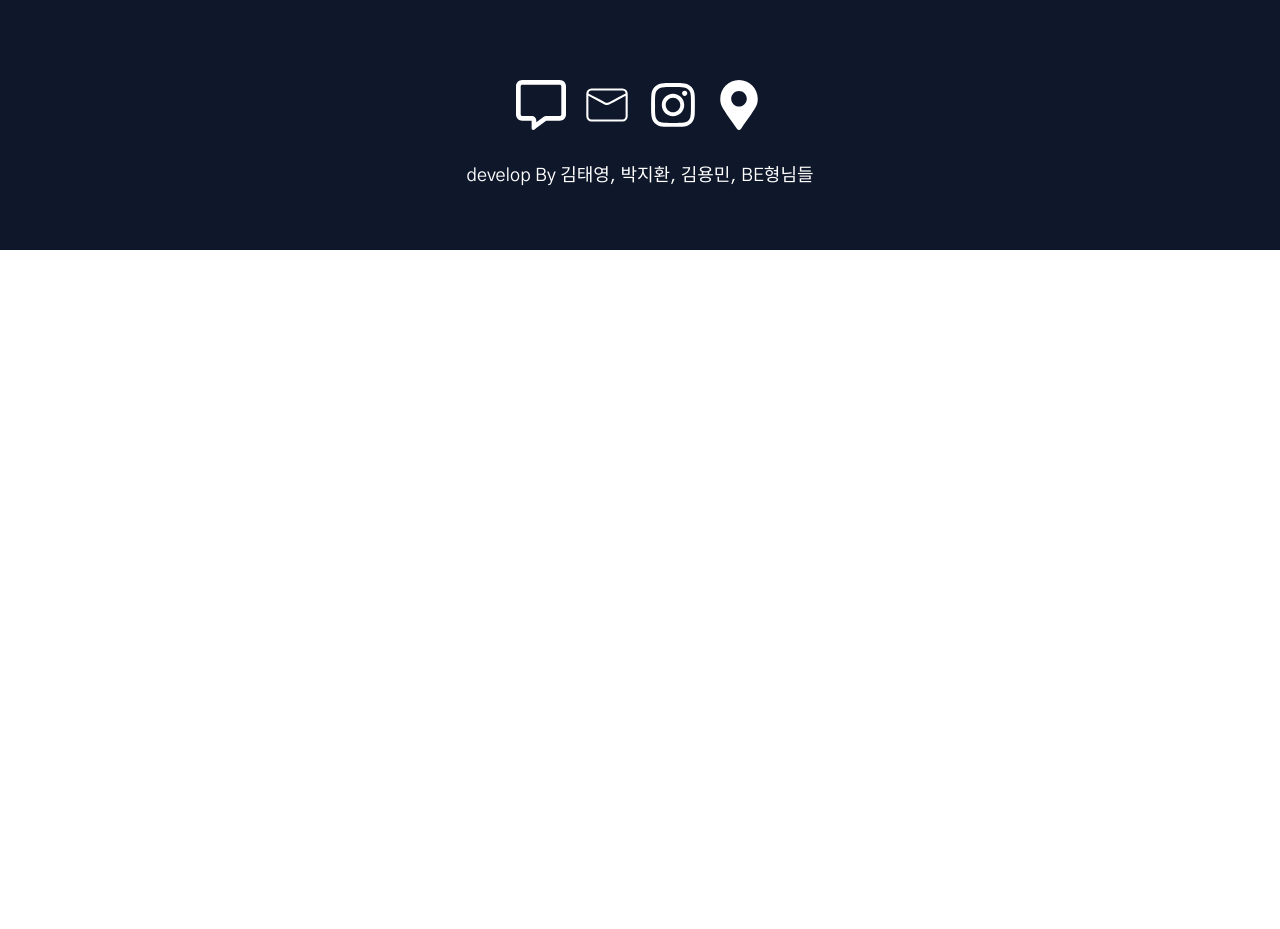
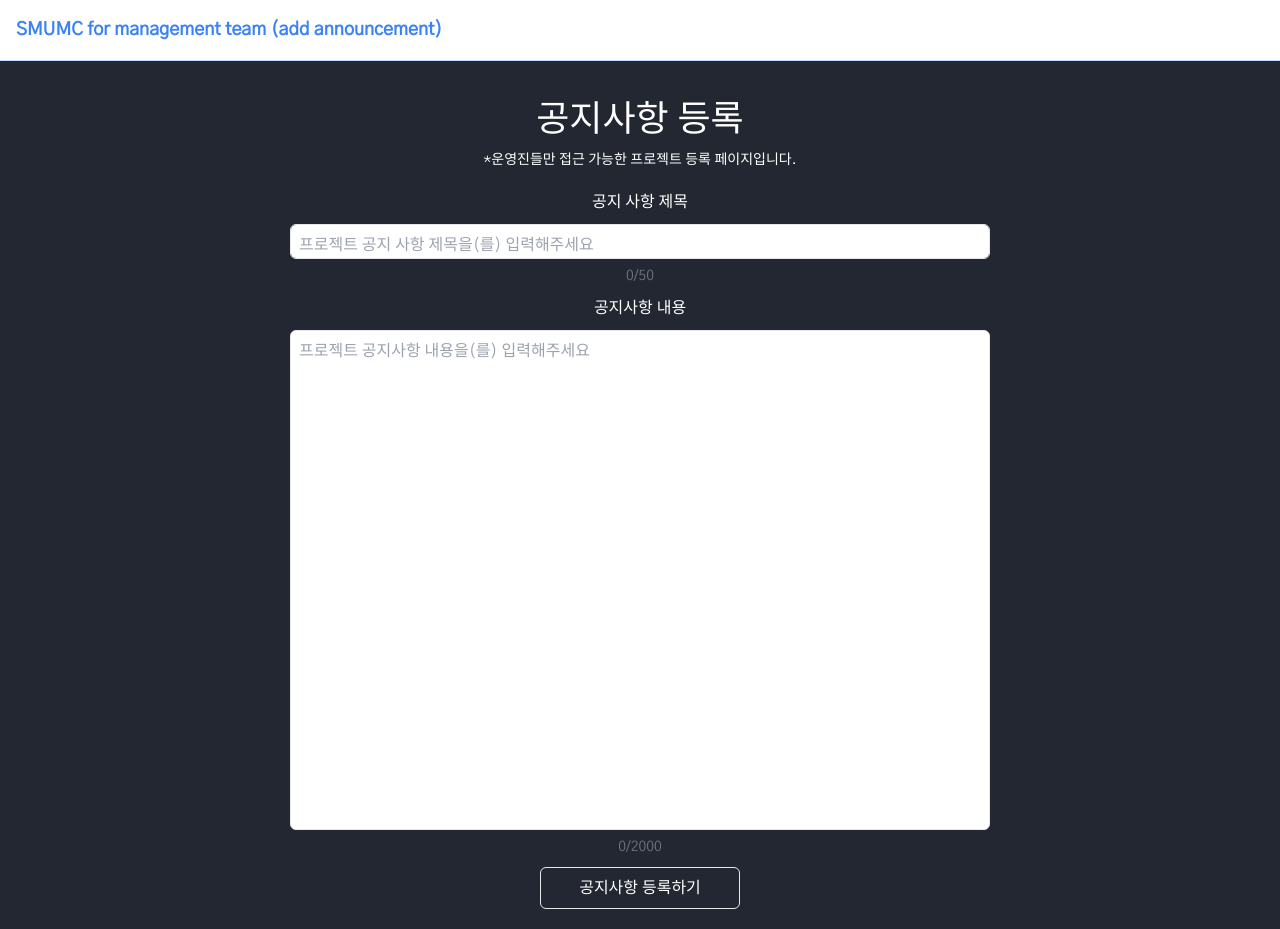
Before and after one commit to SMUING-D/FE-React2, a React (Vite) app in the folder smuing/: page /announce/add in a window 1280 px wide. Before the commit the page ends 800 px from the top, so only its background shows below. Built offline with nearby package versions, Linux system fonts and the light colour scheme.

Commit message:
프로젝트 등록, 공지사항 등록, 로그인 input

```diff
--- a/smuing/src/App.tsx
+++ b/smuing/src/App.tsx
@@ -3,6 +3,7 @@ import { Route, Routes } from 'react-router-dom'
 import './App.css'
 import Footer from './components/footer/Footer'
 import Navbar from './components/navbar/Navbar'
+import AddAnnounce from './pages/AddAnnounce'
 import AddProjectPage from './pages/AddProject'
 import FormPage from './pages/FormPage'
 import LoginPage from './pages/LoginPage'
@@ -18,7 +19,9 @@ function App() {
   return (
     <>
       {/* 특정 경로에서는 Navbar를 렌더링하지 않음 */}
-      {currentPath !== '/login' && currentPath !== '/projects/add' ? <Navbar /> : null}
+      {currentPath !== '/login' && currentPath !== '/projects/add' && currentPath !== '/announce/add' ? (
+        <Navbar />
+      ) : null}
 
       <Routes>
         <Route path="/" element={<MainPage />} />
@@ -27,12 +30,15 @@ function App() {
         <Route path="/members/:id" element={<MemberDetail />} />
         <Route path="/projects" element={<ProjectsPage />} />
         <Route path="/projects/add" element={<AddProjectPage />} />
+        <Route path="/announce/add" element={<AddAnnounce />} />
         <Route path="/login" element={<LoginPage />} />
         <Route path="/Form" element={<FormPage />} />
       </Routes>
 
       {/* 이것도 마찬가지로 특정경로에서는 푸터 없음 */}
-      {currentPath !== '/login' && currentPath !== '/projects/add' ? <Footer /> : null}
+      {currentPath !== '/login' && currentPath !== '/projects/add' && currentPath !== '/announce/add' ? (
+        <Footer />
+      ) : null}
     </>
     // <div className="">
     //   <ProjectsPage />
--- /dev/null
+++ b/smuing/src/constants/ADD_ANNOUNCE.ts
@@ -0,0 +1,14 @@
+export const titleText: { value: string; text: string; height: string; max: string }[] = [
+  {
+    value: 'announcetitle',
+    text: '공지 사항 제목',
+    height: '35',
+    max: '50',
+  },
+  {
+    value: 'body',
+    text: '공지사항 내용',
+    height: '500',
+    max: '2000',
+  },
+]
--- a/smuing/src/constants/ADD_PROJECT.ts
+++ b/smuing/src/constants/ADD_PROJECT.ts
@@ -1,20 +1,24 @@
-export const titleText: { text: string; height: string; max: string }[] = [
+export const titleText: { value: string; text: string; height: string; max: string }[] = [
   {
+    value: 'projecttitle',
     text: '프로젝트 이름',
     height: '35',
     max: '50',
   },
   {
+    value: 'stack',
     text: '프로젝트 기술 스택',
     height: '70',
     max: '150',
   },
   {
+    value: 'body',
     text: '프로젝트 내용',
     height: '300',
     max: '1500',
   },
   {
+    value: 'github',
     text: 'github url',
     height: '35',
     max: '100',
--- /dev/null
+++ b/smuing/src/pages/AddAnnounce.tsx
@@ -0,0 +1,64 @@
+import { useState } from 'react'
+
+import LoginNav from '../components/login/LoginNav'
+import TextArea from '../components/textarea/TextArea'
+import { titleText } from '../constants/ADD_ANNOUNCE'
+
+// import { AddAnnounce } from '../../types/types'
+
+const AddAnnounce = () => {
+  const [formData, setFormData] = useState<{ [key: string]: string }>({})
+
+  const getWindowWidth = () => window.innerWidth
+
+  const handleTextChange = (newValue: string, textTitle: string) => {
+    setFormData((prevFormData) => ({
+      ...prevFormData,
+      [`${textTitle.toLowerCase().replace(' ', '')}`]: newValue,
+    }))
+  }
+
+  const handleAnnounceAdd = () => {
+    console.log('공지사항 등록')
+    console.log('공지사항 정보:', formData)
+  }
+
+  return (
+    <div className="bg-rgb-35-39-49">
+      <LoginNav title="SMUMC for management team (add announcement)" />
+      <div className="w-full h-full min-h-screen">
+        <div className="text-center pt-[80px]">
+          <p className="text-white text-4xl pb-[10px] sm: mt-[20px]">공지사항 등록</p>
+          <p className="text-white text-sm">*운영진들만 접근 가능한 프로젝트 등록 페이지입니다.</p>
+        </div>
+
+        <div className="text-center pt-4 sm:pt-[10px]">
+          {titleText.map((title, index) => (
+            <TextArea
+              key={index}
+              value={formData[title.value] || ''}
+              onChange={(newValue) => handleTextChange(newValue, title.value)}
+              placeholder={`프로젝트 ${title.text}을(를) 입력해주세요`}
+              width={getWindowWidth() < 768 ? 'auto' : '700'}
+              height={title.height}
+              maxChars={title.max}
+              textTitle={title.text}
+            />
+          ))}
+        </div>
+
+        <div className="text-center pb-[20px]">
+          <button
+            type="button"
+            className="sm:w-[200px] mt-4 sm:mt-[10px] py-2 border rounded-md focus:outline-none focus:border-blue-500 text-white"
+            onClick={handleAnnounceAdd}
+          >
+            공지사항 등록하기
+          </button>
+        </div>
+      </div>
+    </div>
+  )
+}
+
+export default AddAnnounce
--- a/smuing/src/pages/AddProject.tsx
+++ b/smuing/src/pages/AddProject.tsx
@@ -1,4 +1,4 @@
-import { ChangeEvent, useState } from 'react'
+import React, { ChangeEvent, useState } from 'react'
 
 import LoginNav from '../components/login/LoginNav'
 import TextArea from '../components/textarea/TextArea'
@@ -9,17 +9,10 @@ const AddProjectPage = () => {
   const [text, setText] = useState('')
   const [formData, setFormData] = useState<AddProject>({
     people: [],
-    projectTitle: '',
-    projectTechStack: '',
-    projectContent: '',
-    githubUrl: '',
   })
   const [isDropdownOpen, setIsDropdownOpen] = useState(false)
 
   const colaboratorData = [
-    { id: 1, part: 'web', name: '김태영' },
-    { id: 2, part: 'server', name: '임재영' },
-    { id: 3, part: 'design', name: '디자이너' },
     { id: 1, part: 'web', name: '김태영' },
     { id: 2, part: 'server', name: '임재영' },
     { id: 3, part: 'design', name: '디자이너' },
@@ -63,15 +56,15 @@ const AddProjectPage = () => {
   const getWindowWidth = () => window.innerWidth
 
   return (
-    <>
-      <LoginNav title="SMUMC for management team" />
-      <div className="bg-rgb-35-39-49 h-full w-full">
+    <div className="bg-rgb-35-39-49">
+      <LoginNav title="SMUMC for management team (add project)" />
+      <div className="h-full w-full min-h-screen">
         <div className="text-center pt-[80px]">
           <p className="text-white text-4xl pb-[10px]">프로젝트 등록</p>
           <p className="text-white text-sm">*운영진들만 접근 가능한 프로젝트 등록 페이지입니다.</p>
         </div>
 
-        <div className="mx-4 sm:mx-[30%]">
+        <div className="flex flex-col items-center mt-[20px]">
           <div className="w-full sm:w-[200px]">
             <button
               type="button"
@@ -81,7 +74,7 @@ const AddProjectPage = () => {
               인원 선택하기
             </button>
             {isDropdownOpen && (
-              <div className="fixed">
+              <div className="">
                 <select
                   value={formData.people}
                   onChange={handleColaborator}
@@ -115,12 +108,13 @@ const AddProjectPage = () => {
             </ul>
           </div>
         </div>
+
         <div className="text-center pt-4 sm:pt-[10px]">
           {titleText.map((title, index) => (
             <TextArea
               key={index}
-              value={text}
-              onChange={(newValue) => handleTextChange(newValue, title.text)}
+              value={formData[title.value] || ''}
+              onChange={(newValue) => handleTextChange(newValue, title.value)}
               placeholder={`프로젝트 ${title.text}을(를) 입력해주세요`}
               width={getWindowWidth() < 768 ? 'auto' : '700'}
               height={title.height}
@@ -129,15 +123,17 @@ const AddProjectPage = () => {
             />
           ))}
         </div>
+        <div className="text-center pb-[20px]">
           <button
             type="button"
-          className="w-full sm:w-[200px] mt-4 sm:mt-[10px] ml-4 sm:ml-[57%] py-2 border rounded-md focus:outline-none focus:border-blue-500 text-white"
+            className="sm:w-[200px] mt-4 sm:mt-[10px] py-2 border rounded-md focus:outline-none focus:border-blue-500 text-white"
             onClick={handleProjectAdd}
           >
             프로젝트 등록하기
           </button>
         </div>
-    </>
+      </div>
+    </div>
   )
 }
 
```
Also changed, not shown: smuing/src/types/types.ts (+5 -4 lines). Lines whose indentation alone changed are shown as unchanged.
